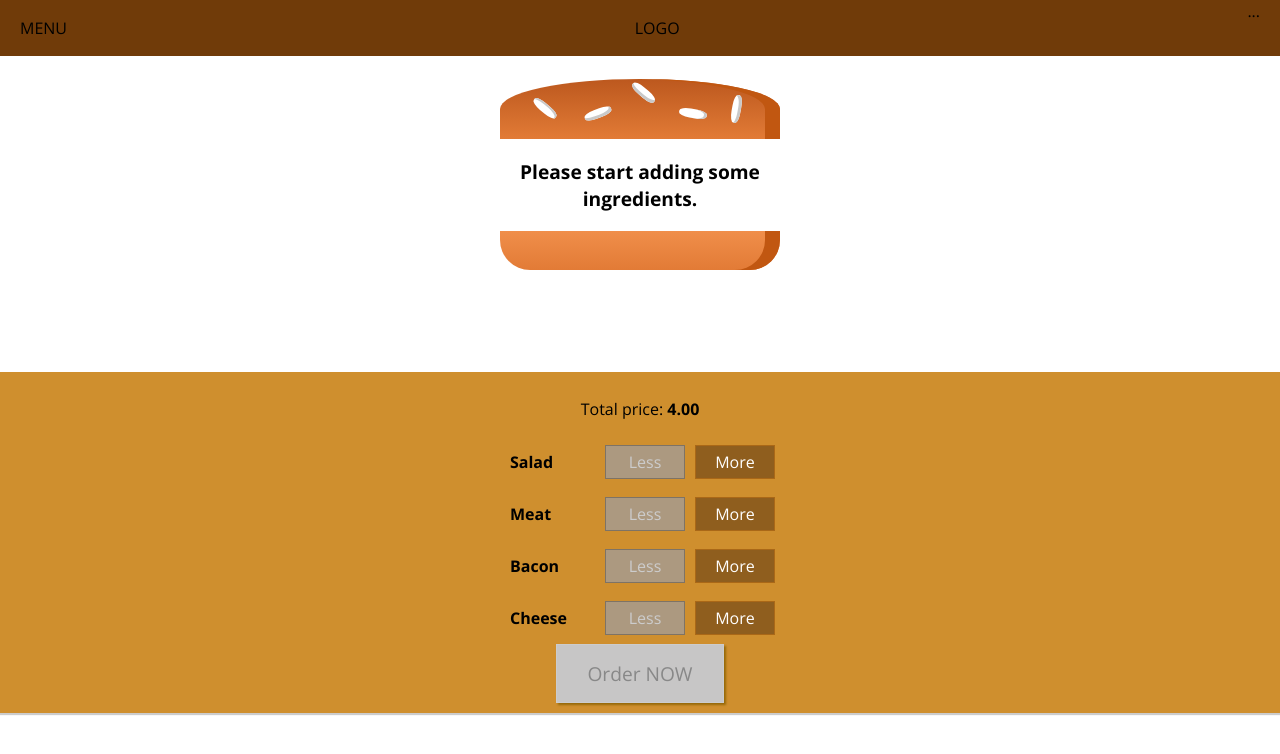
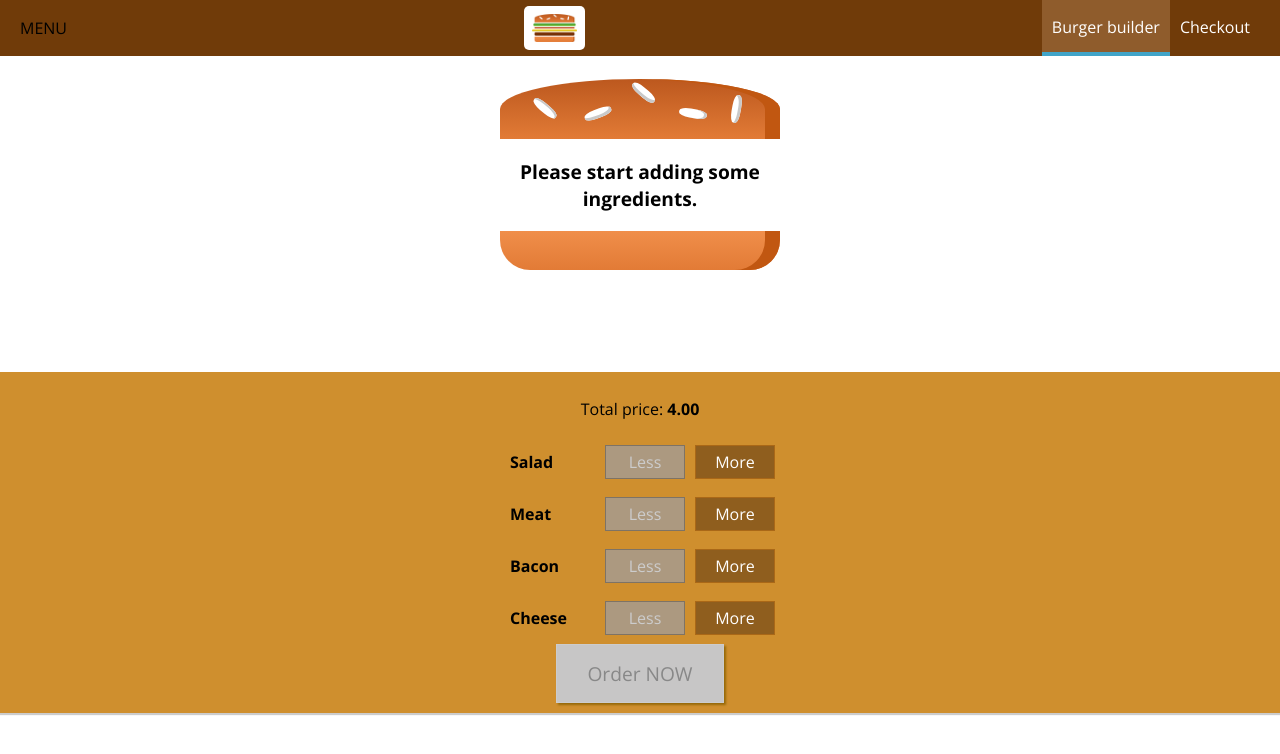
Before and after one commit to yyavor0705/burger-constructor, a React app: page / in a window 1280 px wide. Shown: the top 754 px of the page. Built offline with nearby package versions, Linux system fonts and the light colour scheme.

Commit message:
Added Logo and Navigation menu

```diff
--- /dev/null
+++ b/src/components/Logo/Logo.css
@@ -0,0 +1,11 @@
+.Logo {
+    background-color: white;
+    height: 80%;
+    padding: 8px;
+    box-sizing: border-box;
+    border-radius: 5px;
+}
+
+.Logo img {
+    height: 100%;
+}
--- /dev/null
+++ b/src/components/Logo/Logo.js
@@ -0,0 +1,12 @@
+import React from "react";
+
+import burgerLog from "../../assets/burger-logo.png";
+import classes from "./Logo.css";
+
+const logo = (props) => (
+    <div className={classes.Logo}>
+        <img src={burgerLog} alt="MyBurger" />
+    </div>
+);
+
+export default logo
--- /dev/null
+++ b/src/components/Navigation/NavigationItems/NavigationItem/NavigationItem.css
@@ -0,0 +1,25 @@
+.NavigationItem {
+    margin: 0;
+    box-sizing: border-box;
+    display: flex;
+    height: 100%;
+    align-items: center;
+}
+
+.NavigationItem a {
+    color: white;
+    text-decoration: none;
+    height: 100%;
+    padding: 16px 10px;
+    border-bottom: 4px solid transparent;
+    box-sizing: border-box;
+    display: block;
+}
+
+.NavigationItem a:hover,
+.NavigationItem a:active,
+.NavigationItem a.active {
+    background-color: #8f5c2c;
+    border-bottom: 4px solid #40a4c8;
+    color: white;
+}
--- /dev/null
+++ b/src/components/Navigation/NavigationItems/NavigationItem/NavigationItem.js
@@ -0,0 +1,13 @@
+import React from "react";
+
+import classes from "./NavigationItem.css";
+
+const navigationItem = (props) => (
+    <li className={classes.NavigationItem}>
+        <a href={props.link} className={props.active ? classes.active : null}>
+            {props.children}
+        </a>
+    </li>
+);
+
+export default navigationItem;
--- /dev/null
+++ b/src/components/Navigation/NavigationItems/NavigationItems.css
@@ -0,0 +1,8 @@
+.NavigationItems {
+    margin: 0;
+    padding: 0;
+    list-style: none;
+    display: flex;
+    align-items: center;
+    height: 100%;
+}
--- /dev/null
+++ b/src/components/Navigation/NavigationItems/NavigationItems.js
@@ -0,0 +1,13 @@
+import React from "react";
+
+import classes from "./NavigationItems.css";
+import NavigationItem from "./NavigationItem/NavigationItem";
+
+const navigationItems = (props) => (
+    <ul className={classes.NavigationItems}>
+        <NavigationItem link="/" active>Burger builder</NavigationItem>
+        <NavigationItem link="/">Checkout</NavigationItem>
+    </ul>
+);
+
+export default navigationItems;
--- a/src/components/Navigation/Toolbar/Toolbar.js
+++ b/src/components/Navigation/Toolbar/Toolbar.js
@@ -1,13 +1,15 @@
 import React from "react";
 
 import classes from "./Toolbar.css"
+import Logo from "../../Logo/Logo";
+import NavigationItems from "../NavigationItems/NavigationItems";
 
 const toolbar = (props) => (
     <header className={classes.Toolbar}>
         <div>MENU</div>
-        <div>LOGO</div>
+        <Logo />
         <nav>
-            ...
+            <NavigationItems />
         </nav>
     </header>
 );
```
Also changed, not shown: src/assets/burger-logo.png (added).
